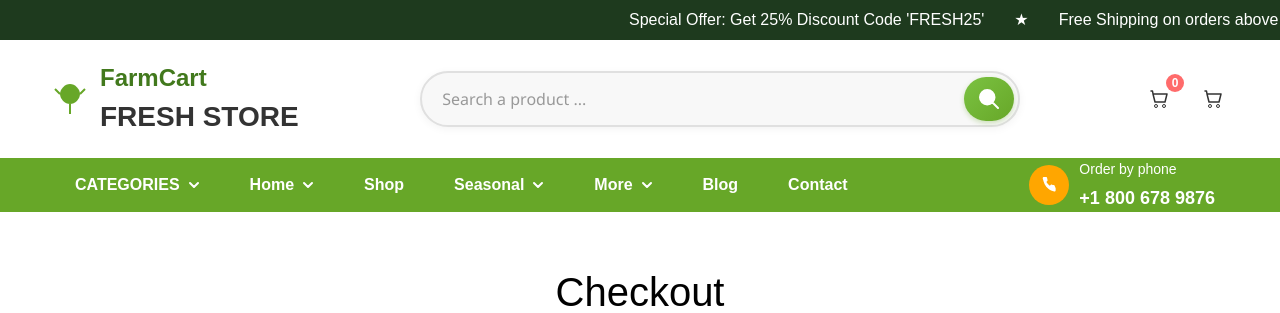
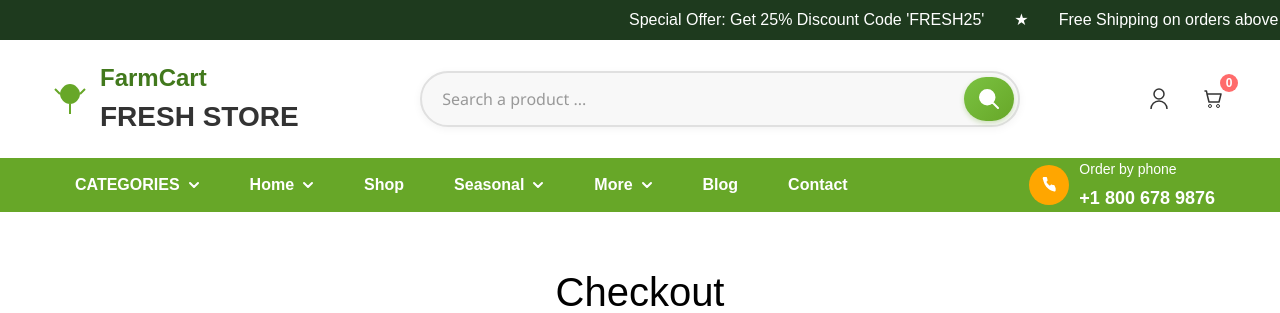
Before and after one commit to Sudhanshu9155/int219, a PHP site: page /marketplace/checkout.php in a window 1280 px wide. Shown: the top 313 px of the page. Run offline with PHP 8.4, Linux system fonts and the light colour scheme; some libraries are stand-ins or nearby versions.

Commit message:
Update by Anikesh

```diff
--- a/header.php
+++ b/header.php
@@ -729,13 +729,11 @@
 
     <!-- Header Icons -->
     <div class="header-icons">
-    <button class="icon-button" id="cartButton" style="position: relative;">
+      <button class="icon-button" id="profileButton">
         <svg width="24" height="24" viewBox="0 0 24 24" fill="none">
-      <path d="M4 4H5.5L6 7M6 7L8 15H18L20 7H6Z" stroke="#333" stroke-width="1.5" stroke-linecap="round" stroke-linejoin="round"/>
-      <circle cx="9" cy="19" r="1.5" stroke="#333"/>
-      <circle cx="17" cy="19" r="1.5" stroke="#333"/>
+          <path d="M12 12C14.7614 12 17 9.76142 17 7C17 4.23858 14.7614 2 12 2C9.23858 2 7 4.23858 7 7C7 9.76142 9.23858 12 12 12Z" stroke="#333" stroke-width="1.5"/>
+          <path d="M20 22C20 17.5817 16.4183 14 12 14C7.58172 14 4 17.5817 4 22" stroke="#333" stroke-width="1.5"/>
         </svg>
-    <span class="cart-count" id="cartCount">0</span>
       </button>
       <div class="profile-dropdown" id="profileDropdown">
         <div class="welcome-section">
@@ -757,12 +755,13 @@
           <li><a href="#">Saved Addresses</a></li>
         </ul>
       </div>
-      <button class="icon-button" id="cartButton" >
+      <button class="icon-button" id="cartButton" style="position: relative;">
     <svg width="24" height="24" viewBox="0 0 24 24" fill="none">
       <path d="M4 4H5.5L6 7M6 7L8 15H18L20 7H6Z" stroke="#333" stroke-width="1.5" stroke-linecap="round" stroke-linejoin="round"/>
       <circle cx="9" cy="19" r="1.5" stroke="#333"/>
       <circle cx="17" cy="19" r="1.5" stroke="#333"/>
     </svg>
+    <span class="cart-count" id="cartCount">0</span>
   </button>
     </div>
   </div>
```
Lines whose indentation alone changed are shown as unchanged.
